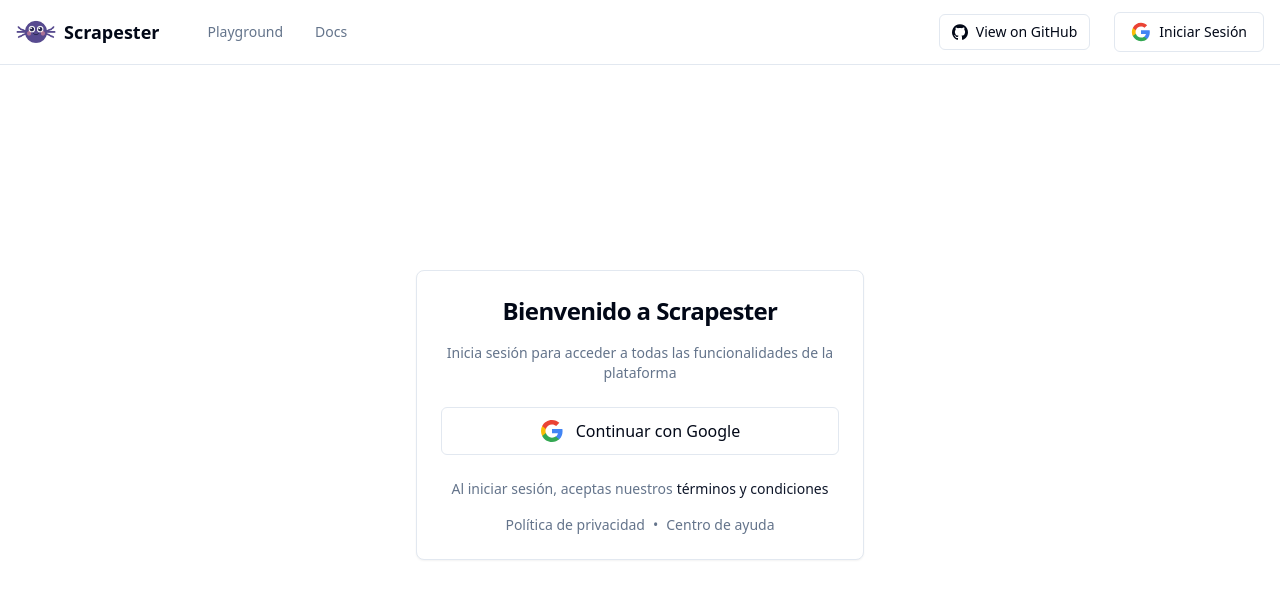
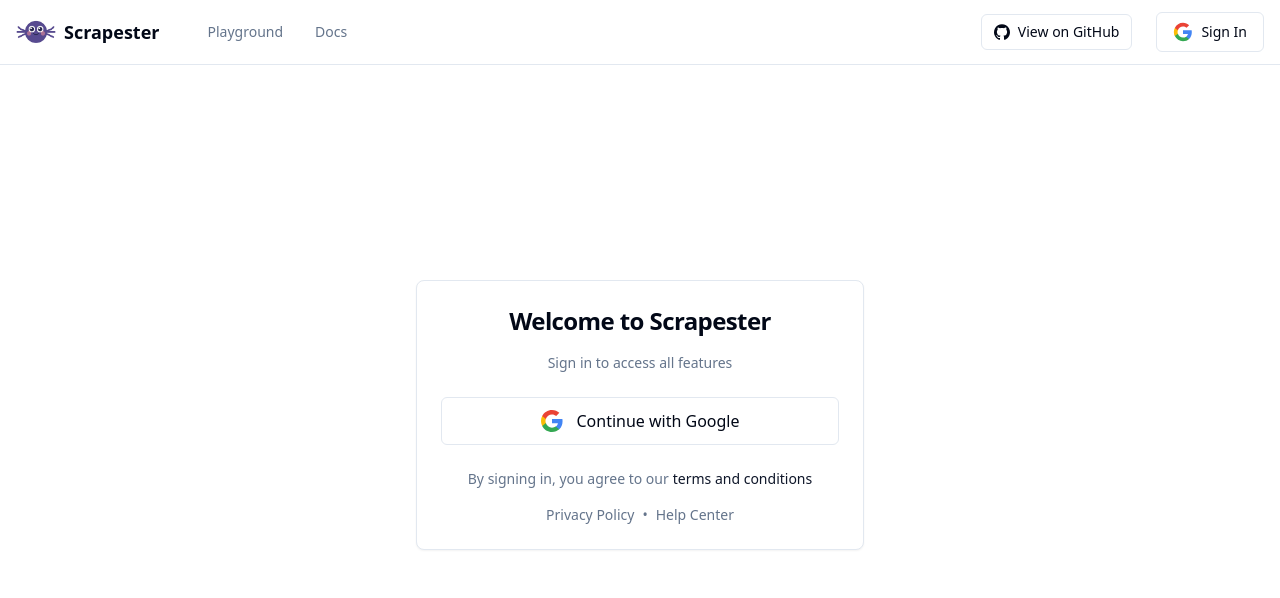
Before and after one commit to platanus-hack/team-16, a React (Create React App) app: page /login in a window 1280 px wide. Shown: the top 598 px of the page. Built offline with nearby package versions, Linux system fonts and the light colour scheme; no server answers.

Commit message:
change into engilsh

```diff
--- a/src/App.js
+++ b/src/App.js
@@ -163,7 +163,7 @@ function AppContent() {
               <Link to="/login">
                 <Button variant="outline" className="w-full gap-2 text-sm hover:bg-[#574a90] dark:hover:bg-[#574a90] hover:text-white transition-colors">
                   <svg
-                    className="h-5 w-5 "
+                    className="h-5 w-5"
                     viewBox="0 0 24 24"
                     xmlns="http://www.w3.org/2000/svg"
                   >
@@ -184,7 +184,7 @@ function AppContent() {
                       fill="#EA4335"
                     />
                   </svg>
-                  Iniciar Sesión
+                  Sign In
                 </Button>
               </Link>
             )}
--- a/src/components/Auth.jsx
+++ b/src/components/Auth.jsx
@@ -13,15 +13,15 @@ const Auth = () => {
     try {
       const result = await signInWithPopup(auth, googleProvider);
       toast({
-        title: "¡Bienvenido!",
-        description: `Has iniciado sesión como ${result.user.displayName || result.user.email}`,
+        title: "Welcome!",
+        description: `You are signed in as ${result.user.displayName || result.user.email}`,
         duration: 5000,
       });
     } catch (err) {
       toast({
         variant: "destructive",
-        title: "Error al iniciar sesión",
-        description: "Hubo un problema al intentar iniciar sesión con Google",
+        title: "Sign in Error",
+        description: "There was a problem signing in with Google",
         duration: 5000,
       });
       console.error(err);
@@ -29,14 +29,14 @@ const Auth = () => {
   };
 
   return (
-    <div className=" h-[700px] flex items-center justify-center bg-background p-4">
+    <div className="h-[700px] flex items-center justify-center bg-background p-4">
       <Card className="w-full max-w-md">
         <CardHeader className="space-y-4">
           <CardTitle className="text-2xl font-bold text-center">
-            Bienvenido a Scrapester
+            Welcome to Scrapester
           </CardTitle>
           <CardDescription className="text-center text-muted-foreground">
-            Inicia sesión para acceder a todas las funcionalidades de la plataforma
+            Sign in to access all features
           </CardDescription>
         </CardHeader>
         <CardContent>
@@ -69,24 +69,24 @@ const Auth = () => {
                   fill="#EA4335"
                 />
               </svg>
-              Continuar con Google
+              Continue with Google
             </Button>
 
             <div className="text-center space-y-4">
               <p className="text-sm text-muted-foreground">
-                Al iniciar sesión, aceptas nuestros
+                By signing in, you agree to our
                 <a href="https://docs.scrapester.lol/quickstart" target="_blank" rel="noopener noreferrer" className="text-primary hover:underline ml-1">
-                  términos y condiciones
+                  terms and conditions
                 </a>
               </p>
 
               <div className="flex justify-center gap-2 text-sm text-muted-foreground">
                 <a href="https://docs.scrapester.lol/quickstart" target="_blank" rel="noopener noreferrer" className="hover:text-foreground hover:underline">
-                  Política de privacidad
+                  Privacy Policy
                 </a>
                 <span>•</span>
                 <a href="https://docs.scrapester.lol/quickstart" target="_blank" rel="noopener noreferrer" className="hover:text-foreground hover:underline">
-                  Centro de ayuda
+                  Help Center
                 </a>
               </div>
             </div>
```
